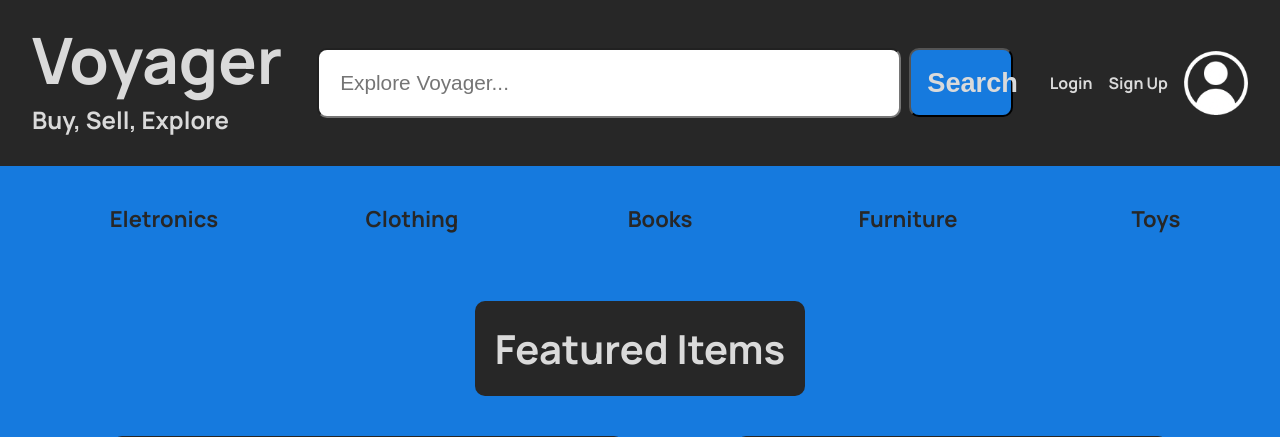
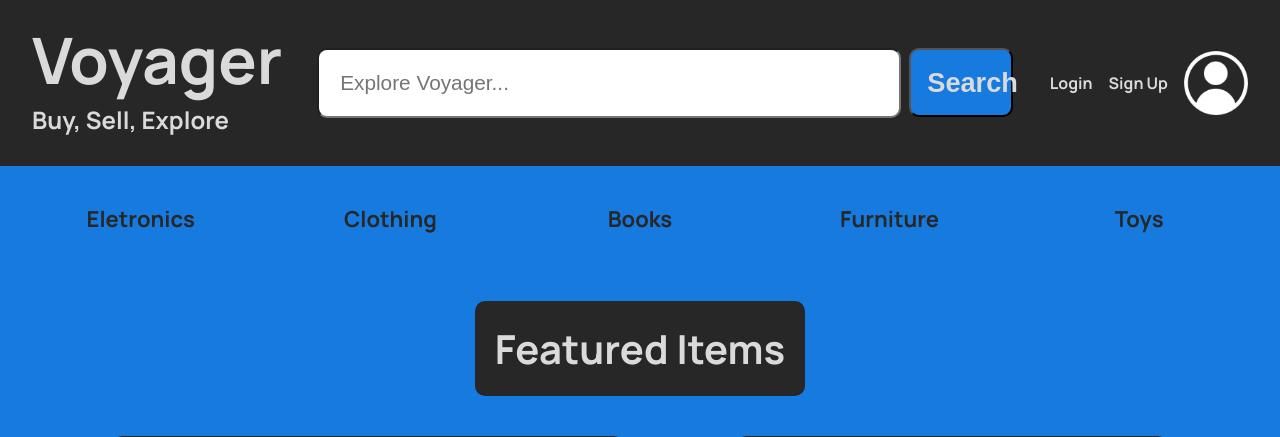
Before and after one commit to FEUP-LTW-2024/ltw-project-2024-ltw18g05, a PHP site: page /pages/index.php in a window 1280 px wide. Shown: the top 437 px of the page. Run offline with PHP 8.4, Linux system fonts and the light colour scheme; some libraries are stand-ins or nearby versions.

Commit message:
Corrected nav padding

```diff
--- a/css/style.css
+++ b/css/style.css
@@ -78,7 +78,7 @@ body {
 
         ul {
             display: flex;
-            justify-content: space-evenly;
+            padding: 0 1em 0 1em;
             list-style-type: none;
             li {
                 display: block;
--- a/pages/index.php
+++ b/pages/index.php
@@ -23,8 +23,6 @@
         </header>
 
         <nav id="nav_categories">
-            <input type="checkbox" id="hamburger">
-            <label class="hamburger" for="hamburger"></label>
             <ul>
                 <li><a href="index.php">Eletronics</a></li>
                 <li><a href="index.php">Clothing</a></li>
```
